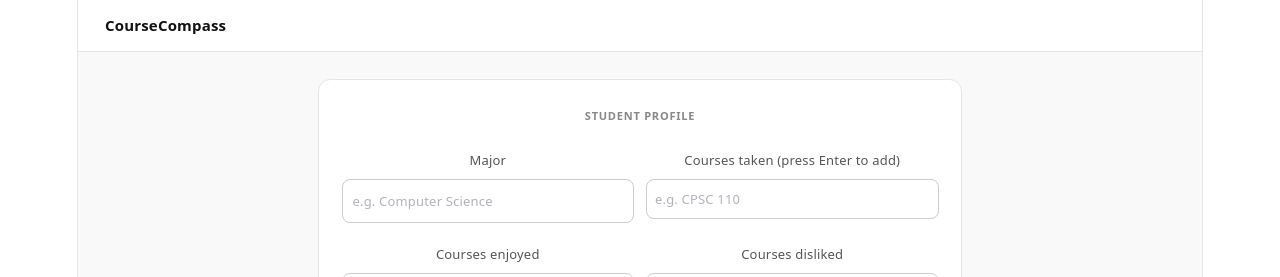
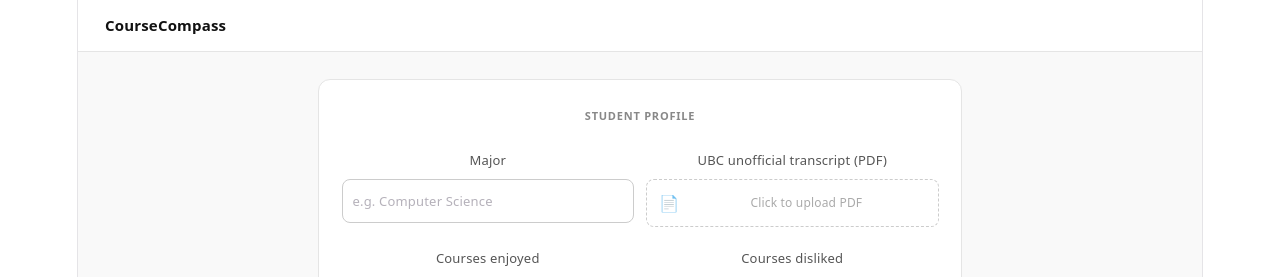
Before and after one commit to carinahuang68/2026_GenAI_Hackathon, a React app in the folder frontend/: page / in a window 1280 px wide. Shown: the top 277 px of the page. Built offline with nearby package versions, Linux system fonts and the light colour scheme; the HTML template or start-up script is replaced by a standard one.

Commit message:
update profile form

```diff
--- a/frontend/src/components/ProfileForm.jsx
+++ b/frontend/src/components/ProfileForm.jsx
@@ -215,7 +215,7 @@ const Select = ({ id, value, onChange, options }) => (
 export default function ProfileForm({ onSubmit }) {
   const [form, setForm] = useState({
     major: "",
-    transcript: [],
+    transcript_file: null,
     courses_enjoyed: [],
     courses_disliked: [],
     professors_liked: [],
@@ -238,8 +238,24 @@ export default function ProfileForm({ onSubmit }) {
 
   const set = (key) => (val) => setForm((f) => ({ ...f, [key]: val }));
 
+  const handleTranscriptUpload = (e) => {
+    const file = e.target.files[0];
+    if (file) set("transcript_file")(file);
+  };
+
   const handleSubmit = () => {
-    if (onSubmit) onSubmit(form);
+    if (!onSubmit) return;
+    const formData = new FormData();
+    Object.entries(form).forEach(([key, val]) => {
+      if (key === "transcript_file") {
+        if (val) formData.append("transcript_file", val);
+      } else if (Array.isArray(val)) {
+        formData.append(key, JSON.stringify(val));
+      } else {
+        formData.append(key, val);
+      }
+    });
+    onSubmit(formData);
   };
 
   return (
@@ -256,8 +272,41 @@ export default function ProfileForm({ onSubmit }) {
               style={{ width: "100%", padding: "8px 10px", fontSize: 13, border: "0.5px solid #ccc", borderRadius: 8 }}
             />
           </Field>
-          <Field label="Courses taken (press Enter to add)">
-            <TagInput placeholder="e.g. CPSC 110" value={form.transcript} onChange={set("transcript")} />
+          <Field label="UBC unofficial transcript (PDF)">
+            <div
+              style={{
+                border: form.transcript_file ? "1px solid #1d4ed8" : "1.5px dashed #ccc",
+                borderRadius: 8,
+                padding: "10px 12px",
+                background: form.transcript_file ? "#eff6ff" : "white",
+                cursor: "pointer",
+                display: "flex",
+                alignItems: "center",
+                gap: 8,
+                minHeight: 38,
+              }}
+              onClick={() => document.getElementById("transcript-upload").click()}
+            >
+              <span style={{ fontSize: 16 }}>📄</span>
+              <span style={{ fontSize: 12, color: form.transcript_file ? "#1d4ed8" : "#aaa", flex: 1 }}>
+                {form.transcript_file ? form.transcript_file.name : "Click to upload PDF"}
+              </span>
+              {form.transcript_file && (
+                <button
+                  onClick={(e) => { e.stopPropagation(); set("transcript_file")(null); document.getElementById("transcript-upload").value = ""; }}
+                  style={{ background: "none", border: "none", cursor: "pointer", fontSize: 12, color: "#888" }}
+                >
+                  ✕
+                </button>
+              )}
+            </div>
+            <input
+              id="transcript-upload"
+              type="file"
+              accept=".pdf"
+              onChange={handleTranscriptUpload}
+              style={{ display: "none" }}
+            />
           </Field>
         </div>
         <div style={{ display: "grid", gridTemplateColumns: "1fr 1fr", gap: 12 }}>
```
